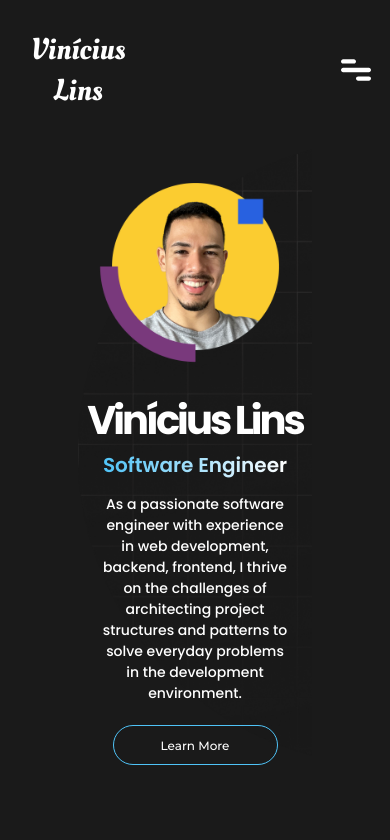
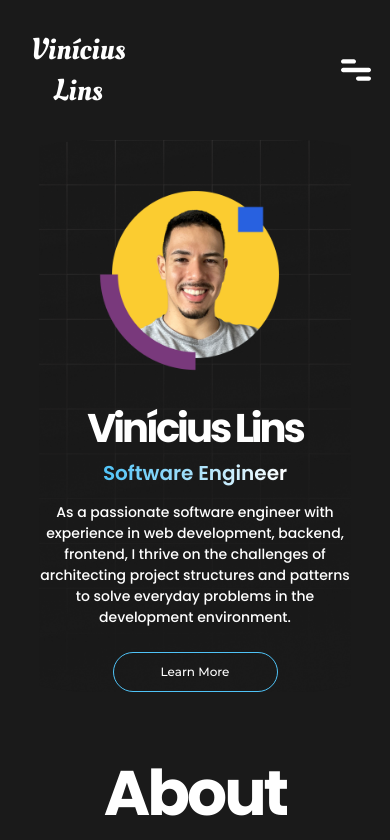
Before and after one commit to vinilins/My-Professional-Portfolio, a Vue app: page / in a window 390 px wide. Shown: the top 840 px of the page. Built offline with nearby package versions, Linux system fonts and the light colour scheme.

Commit message:
fix(src/components): Adjusting background image position

```diff
--- a/src/components/SessionLearnMore.vue
+++ b/src/components/SessionLearnMore.vue
@@ -47,6 +47,8 @@ export default {
   background-image: url("../assets/background-about-me-full-screen.png");
   width: 60%;
   background-size: cover;
+  background-repeat: no-repeat;
+  background-position: center;
 }
 
 img {
@@ -122,6 +124,10 @@ p {
 
   p {
     font-size: 14px;
+    width: 100%;
+  }
+
+  .session-learn-more {
     width: 80%;
   }
 }
```
